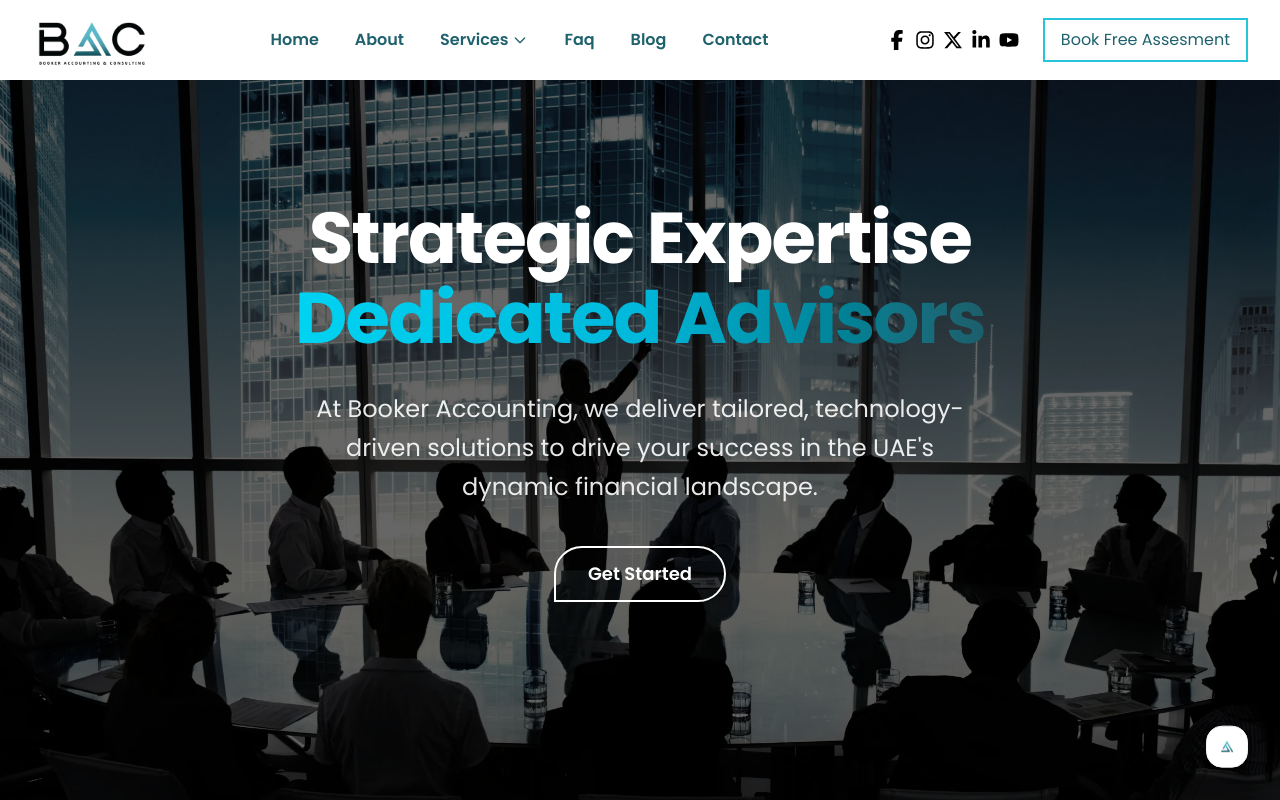
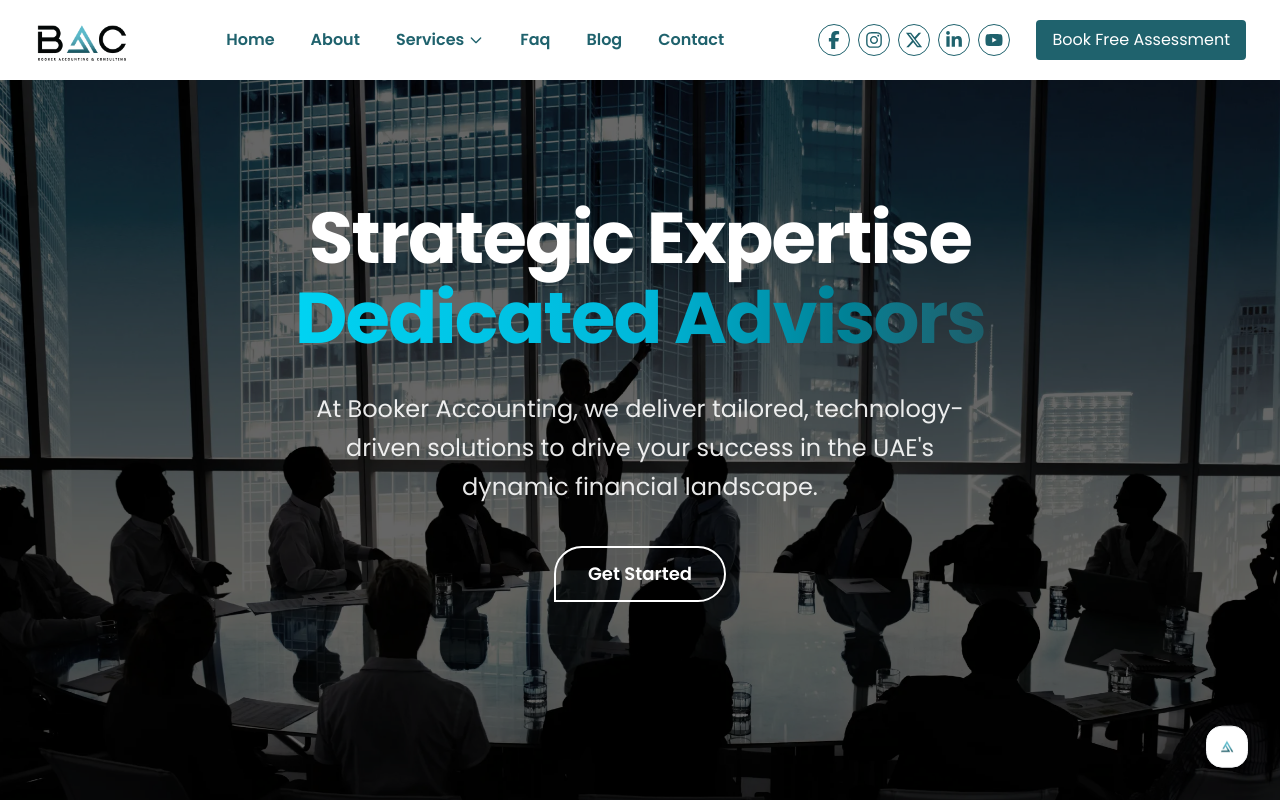
Before and after one commit to ajinas001/booker_new, a Next.js app: page / in a window 1280 px wide. Shown: the top 800 px of the page. Built offline with nearby package versions, Linux system fonts and the light colour scheme.

Commit message:
updated navbar

```diff
--- a/src/app/globals.css
+++ b/src/app/globals.css
@@ -24,6 +24,8 @@
   --color-textprimary: #26c6da;
   --color-primary: #f5f5f0;
   --color-secondary: #1c5e6a;
+  --color-teritory: #402978;
+  /* --color-teritory: #5CB5CD; */
 }
 
 /* Typography System */
--- a/src/components/Navbar.jsx
+++ b/src/components/Navbar.jsx
@@ -81,8 +81,8 @@ export default function Navbar() {
               <Image
                 src="/images/LogoD.png"
                 alt="Booker Accounting Company Logo"
-                width={120}
-                height={120}
+                width={100}
+                height={100}
                 className="object-contain"
               />
             </Link>
@@ -137,12 +137,12 @@ export default function Navbar() {
                 );
               })}
             </div>
-            <div className="hidden lg:flex   justify-center items-center gap-2">
+            <div className="hidden lg:flex justify-center items-center gap-2">
               <a
                 href="https://facebook.com"
                 target="_blank"
                 rel="noopener noreferrer"
-                className="text-xl hover:text-blue-600 transition"
+                className="w-8 h-8 flex items-center justify-center rounded-full border border-textsecondary text-textsecondary text-lg hover:bg-blue-600 hover:text-white transition"
               >
                 <FaFacebookF />
               </a>
@@ -151,7 +151,7 @@ export default function Navbar() {
                 href="https://instagram.com"
                 target="_blank"
                 rel="noopener noreferrer"
-                className="text-xl hover:text-pink-600 transition"
+                className="w-8 h-8 flex items-center justify-center rounded-full border border-textsecondary text-textsecondary text-lg hover:bg-pink-600 hover:text-white transition"
               >
                 <FaInstagram />
               </a>
@@ -160,7 +160,7 @@ export default function Navbar() {
                 href="https://x.com"
                 target="_blank"
                 rel="noopener noreferrer"
-                className="text-xl hover:text-gray-800 transition"
+                className="w-8 h-8 flex items-center justify-center rounded-full border border-textsecondary text-textsecondary text-lg hover:bg-gray-800 hover:text-white transition"
               >
                 <FaXTwitter />
               </a>
@@ -169,7 +169,7 @@ export default function Navbar() {
                 href="https://linkedin.com"
                 target="_blank"
                 rel="noopener noreferrer"
-                className="text-xl hover:text-blue-700 transition"
+                className="w-8 h-8 flex items-center justify-center rounded-full border border-textsecondary text-textsecondary text-lg hover:bg-blue-700 hover:text-white transition"
               >
                 <FaLinkedinIn />
               </a>
@@ -178,16 +178,16 @@ export default function Navbar() {
                 href="https://youtube.com"
                 target="_blank"
                 rel="noopener noreferrer"
-                className="text-xl hover:text-red-600 transition"
+                className="w-8 h-8 flex items-center justify-center rounded-full border border-textsecondary text-textsecondary text-lg hover:bg-red-600 hover:text-white transition"
               >
                 <FaYoutube />
               </a>
 
               <Link
-              href={"/contact"}
-              className=" bg-white text-textsecondary  hidden lg:block  ml-4 px-4 py-2  border-2 border-textprimary hover:border-white  font-small hover:bg-secondary transition hover:text-white"
+                href="/contact"
+                className="bg-textsecondary text-white hidden rounded-md lg:block ml-4 px-4 py-2 border-2 border-white hover:border-textsecondary font-small hover:bg-white transition hover:text-textsecondary"
               >
-              Book Free Assesment
+                Book Free Assessment
               </Link>
             </div>
 
@@ -219,12 +219,14 @@ export default function Navbar() {
 
           {/* --- Mobile Menu --- */}
          <div
-            className={`lg:hidden transition-[max-height,opacity] duration-300 ease-in-out rounded-lg text-center overflow-hidden will-change-[max-height,opacity] ${
+            className={`fixed top-14 inset-0 z-50 lg:hidden transition-[opacity] duration-300 ease-in-out bg-white flex flex-col ${
               isOpen
-                ? "max-h-[520px] py-4 opacity-100 bg-white text-black"
-                : "max-h-0 opacity-0"
+                ? "opacity-100 pointer-events-auto"
+                : "opacity-0 pointer-events-none"
             }`}
           >
+            {/* Top Section: Nav Links (Takes up remaining space) */}
+            <div className="flex-grow overflow-y-auto py-4">
               {NAV_LINKS.map((link) => {
                 const href = link === "Home" ? "/" : `/${link.toLowerCase()}`;
 
@@ -237,9 +239,7 @@ export default function Navbar() {
                       >
                         Services
                         <svg
-                        className={`w-4 h-4 transition-transform duration-300 ${
-                          servicesOpen ? "rotate-180" : ""
-                        }`}
+                          className={`w-4 h-4 transition-transform duration-300 ${servicesOpen ? "rotate-180" : ""}`}
                           fill="none"
                           stroke="currentColor"
                           strokeWidth="2"
@@ -250,20 +250,15 @@ export default function Navbar() {
                           <path d="M19 9l-7 7-7-7" />
                         </svg>
                       </button>
-
                       <div
-                      className={`transition-[max-height,opacity] duration-300 overflow-hidden ${
-                        servicesOpen
-                          ? "max-h-[400px] opacity-100"
-                          : "max-h-0 opacity-0"
-                      } w-full text-start px-6`}
+                        className={`transition-[max-height,opacity] duration-300 overflow-hidden ${servicesOpen ? "max-h-[400px] opacity-100" : "max-h-0 opacity-0"} w-full text-start px-6`}
                       >
                         {processedServices.map((s) => (
                           <Link
                             key={s.title}
                             href={s.link}
                             onClick={closeAllMenus}
-                          className="block py-2 text-gray-700 hover:text-textprimary text-sm transition"
+                            className="block py-2 text-textsecondary hover:text-textprimary text-sm transition"
                           >
                             {s.title}
                           </Link>
@@ -278,13 +273,71 @@ export default function Navbar() {
                     key={link}
                     href={href}
                     onClick={closeAllMenus}
-                  className="block px-4 py-3 hover:text-textprimary font-medium transition"
+                    className="block px-4 py-3 text-center hover:text-textprimary font-medium transition"
                   >
                     {link}
                   </Link>
                 );
               })}
             </div>
+
+            {/* Bottom Section: CTA and Socials (Pinned to bottom) */}
+            <div className="pb-8 border-t border-gray-100">
+              <div className="px-6 pt-5">
+                <Link
+                  href="/contact"
+                  onClick={closeAllMenus}
+                  className="block w-full text-center bg-secondary text-white font-medium py-3 rounded-md border border-secondary hover:bg-transparent hover:text-secondary transition duration-300"
+                >
+                  Book Free Assessment
+                </Link>
+              </div>
+
+              <div className="flex justify-center items-center gap-3 pt-5">
+                <a
+                  href="https://facebook.com"
+                  target="_blank"
+                  rel="noopener noreferrer"
+                  className="w-8 h-8 flex items-center justify-center rounded-full border border-textsecondary text-textsecondary hover:bg-blue-600 hover:text-white transition"
+                >
+                  <FaFacebookF />
+                </a>
+                <a
+                  href="https://instagram.com"
+                  target="_blank"
+                  rel="noopener noreferrer"
+                  className="w-8 h-8 flex items-center justify-center rounded-full border border-textsecondary text-textsecondary hover:bg-pink-600 hover:text-white transition"
+                >
+                  <FaInstagram />
+                </a>
+                <a
+                  href="https://x.com"
+                  target="_blank"
+                  rel="noopener noreferrer"
+                  className="w-8 h-8 flex items-center justify-center rounded-full border border-textsecondary text-textsecondary hover:bg-black hover:text-white transition"
+                >
+                  <FaXTwitter />
+                </a>
+                <a
+                  href="https://linkedin.com"
+                  target="_blank"
+                  rel="noopener noreferrer"
+                  className="w-8 h-8 flex items-center justify-center rounded-full border border-textsecondary text-textsecondary hover:bg-blue-700 hover:text-white transition"
+                >
+                  <FaLinkedinIn />
+                </a>
+                <a
+                  href="https://youtube.com"
+                  target="_blank"
+                  rel="noopener noreferrer"
+                  className="w-8 h-8 flex items-center justify-center rounded-full border border-textsecondary text-textsecondary hover:bg-red-600 hover:text-white transition"
+                >
+                  <FaYoutube />
+                </a>
+              </div>
+            </div>
+          </div>
+
         </div>
       </nav>
 
```
Lines whose indentation alone changed are shown as unchanged.
